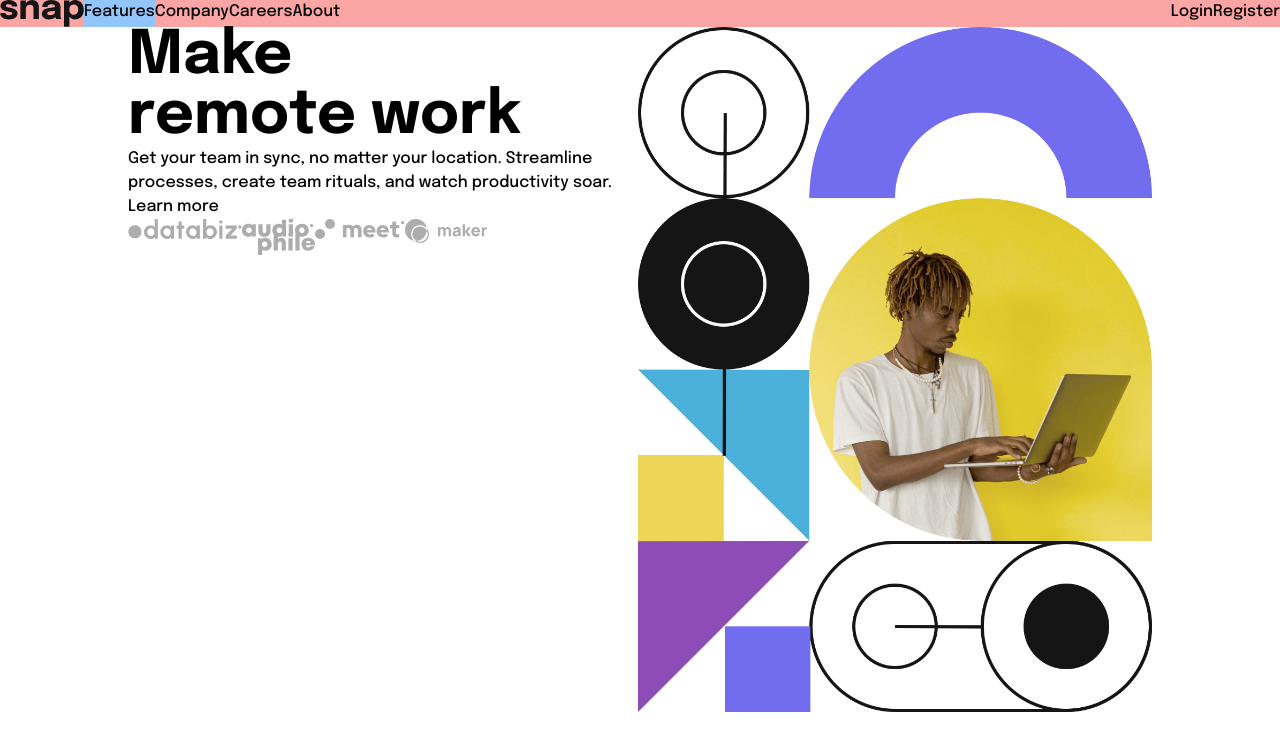
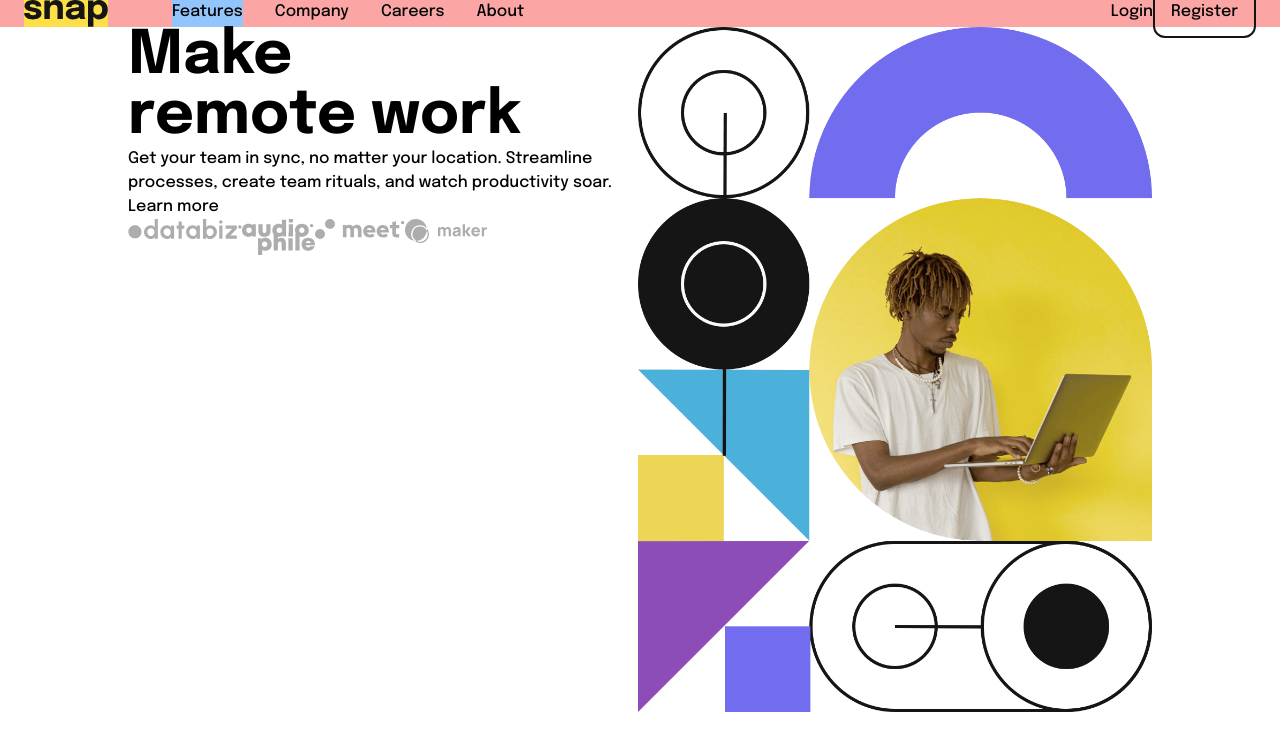
Before and after one commit to lilKriT/snap-intro-section, a website: page index.html in a window 1280 px wide. Drawn offline with Linux system fonts and the light colour scheme.

Commit message:
Styling.

```diff
--- a/index.html
+++ b/index.html
@@ -26,9 +26,11 @@
     <title>Snap Intro Section - created by lilKriT</title>
   </head>
   <body>
-    <header class="bg-red-300 flex">
-      <img src="./images/logo.svg" alt="" />
-      <menu class="flex grow"
+    <header class="bg-red-300 flex px-6">
+      <a href="#" class="mr-16 bg-yellow-300"
+        ><img src="./images/logo.svg" alt=""
+      /></a>
+      <menu class="flex grow gap-8"
         ><li class="bg-blue-300">Features</li>
         <li>Company</li>
         <li>Careers</li>
@@ -36,7 +38,11 @@
       >
       <menu class="flex"
         ><li><a href="#">Login</a></li>
-        <li><a href="#">Register</a></li></menu
+        <li>
+          <a href="#" class="border-2 border-almostBlack rounded-xl p-4"
+            >Register</a
+          >
+        </li></menu
       >
     </header>
     <main class="flex justify-center">
```
Also changed, not shown: dist/output.css.
